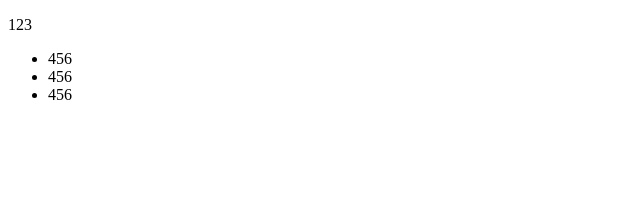
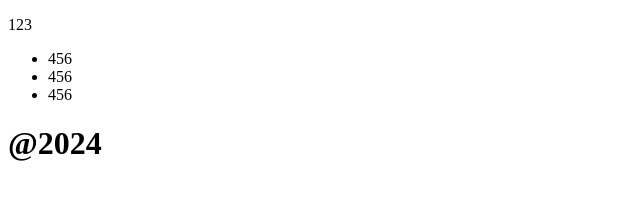
Before and after one commit to Seanfeeling/project2, a plain HTML site: page index.html in a window 1280 px wide. Shown: the whole page, without its empty margins (0-640 px from the left). Drawn offline with Linux system fonts and the light colour scheme.

Commit message:
新增footer

```diff
--- a/index.html
+++ b/index.html
@@ -12,5 +12,8 @@
         <li>456</li>
         <li>456</li>
     </ul>
+    <footer>
+        <h1>@2024</h1>
+    </footer>
 </body>
 </html>
```
